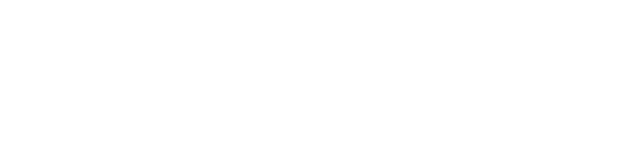
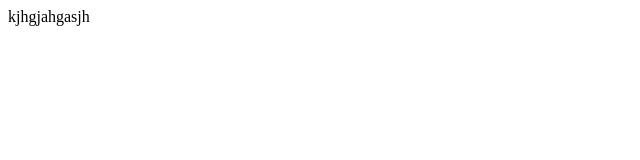
Before and after one commit to Marco126350/curso, a plain HTML site: page carpeta-prueba/index.html in a window 1280 px wide. Shown: the whole page, without its empty margins (0-640 px from the left). Drawn offline with Linux system fonts and the light colour scheme.

```diff
--- a/carpeta-prueba/index.html
+++ b/carpeta-prueba/index.html
@@ -7,6 +7,6 @@
     <title>Solo es prueba</title>
 </head>
 <body>
-
+    kjhgjahgasjh
 </body>
 </html>
```
